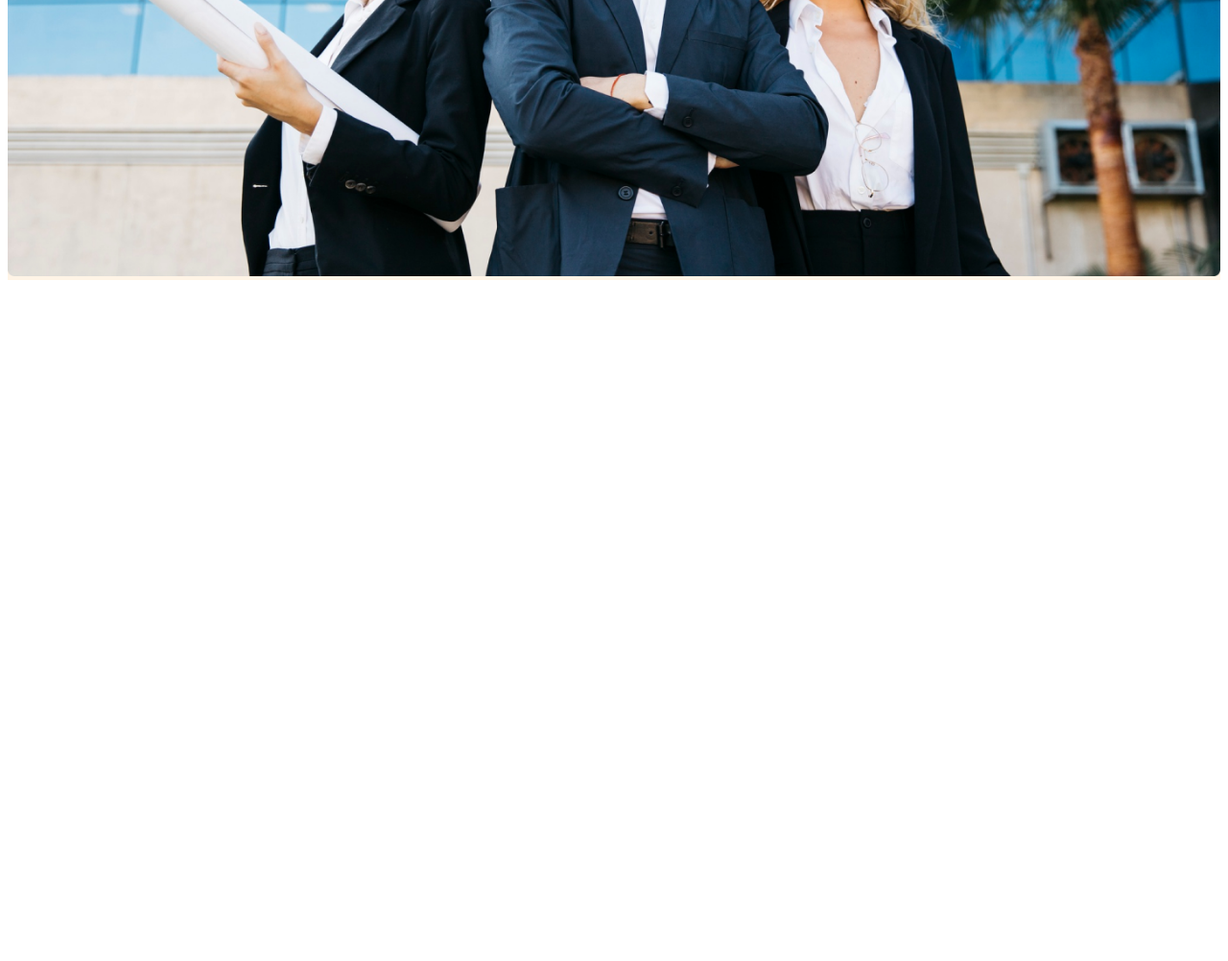
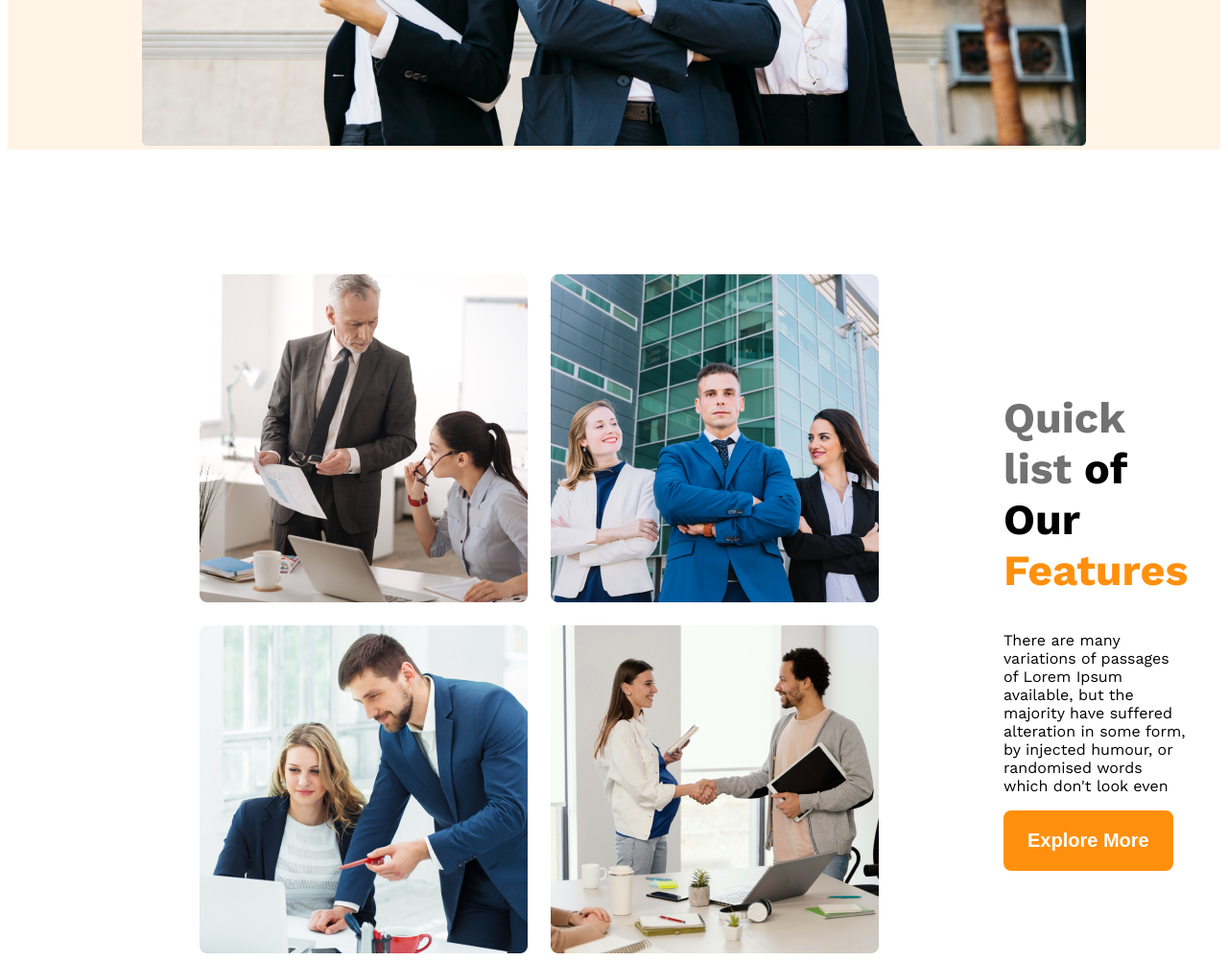
Before and after one commit to ImranSanvi/g3-architecture-website, a plain HTML site: page index.html in a window 1280 px wide. Shown: the part 896-1898 px from the top of the page at 96% size. Before the commit the page ends 1196 px from the top, so only its background shows below. Drawn offline with nearby package versions, Linux system fonts and the light colour scheme.

Commit message:
main section

```diff
--- a/index.html
+++ b/index.html
@@ -22,13 +22,26 @@
             <div class="banner-content">
                 <h1 class="banner-tittle">Brand New Group of Architects</h1>
                 <p class="banner-description">There are many variations of passages of Lorem Ipsum available, but the majority have suffered alteration in some form, by injected humour, or randomised words which don't look even</p>
-                <button class="btn-primary primary-bg">Explore More</button>
+                <button class="btn-primary">Explore More</button>
             </div>
             <img class="banner-image" src="images/banner.png" alt="">
         </div>
     </header>
 
     <main>
+        <section class="teams display-flex">
+            <div class="team-img-container">
+                <img src="images/team1.png" alt="">
+                <img src="images/team2.png" alt="">
+                <img src="images/team3.png" alt="">
+                <img src="images/team4.png" alt="">
+            </div>
+            <div class="our-features">
+                <h1 class="feature-tittle"> <span class="dark3" id="qick">Quick list </span>of Our <span class="color-primary">Features</span></h1>
+                <p class="feature-description">There are many variations of passages of Lorem Ipsum available, but the majority have suffered alteration in some form, by injected humour, or randomised words which don't look even</p>
+                <button class="btn-primary">Explore More</button>
+            </div>
+        </section>
 
     </main>
 
--- a/style.css
+++ b/style.css
@@ -35,6 +35,9 @@
 .dark7 {
   color: #f3f3f3;
 }
+.color-primary{
+  color: #ff900e;
+}
 .primary-bg{
   background-color: #ff900e;
 }
@@ -53,8 +56,20 @@
   font-size: 1.25rem;
 }
 
+main{
+  max-width: 1440px;
+  margin: 0 auto;
+  padding: 0px 200px;
+}
+
+main > section{
+  margin-top: 130px;
+}
+
 /* style in Header */
-
+.head{
+  padding:0px 140px;
+}
 
 /* style navbar */
 .navbar {
@@ -65,13 +80,9 @@
   font-weight: 700;
   font-size: 2.8rem;
 }
-
-.nav-links {
-  justify-content: space-between;
-  gap: 30px;
-}
 .nav-item {
   list-style: none;
+  margin-right: 30px;
 }
 
 .nav-link {
@@ -89,7 +100,7 @@
 
 /* style banner */
 .banner-content{
-  max-width: 860px;
+  max-width: 850px;
   margin: 0 auto;
   text-align: center;
   margin-bottom: 50px;
@@ -107,9 +118,32 @@
   width: 100%;
 }
 
+/* style in main section */
+
+/* team and features */
+.teams{
+  align-items: center;
+  gap: 130px;
+}
+.team-img-container{
+  display: grid;
+  grid-template-columns: repeat(2 , 1fr);
+  gap: 24px;
+}
+.feature-tittle{
+  font-size: 2.8rem;
+  font-weight: 700;
+}
+#quick{
+  font-weight: 500;
+}
+
 /* responsive */
 
 @media screen and (max-width: 576px) {
+  .head{
+    padding: 0px;
+  }
   .navbar, .nav-links{
     flex-direction: column;
   }
```
